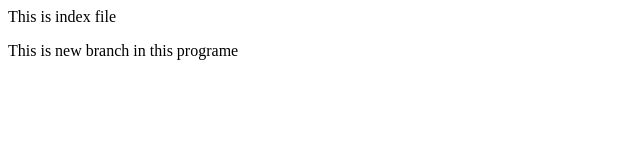
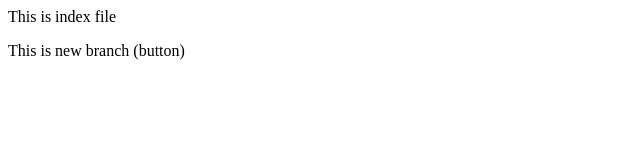
Before and after one commit to Yash-Rajput-tech/Localrepo, a plain HTML site: page index.html in a window 1280 px wide. Shown: the full height of the page, 0-640 px from the left. Drawn offline with Linux system fonts and the light colour scheme.

```diff
--- a/index.html
+++ b/index.html
@@ -1,2 +1,2 @@
 <p>This is index file</p>
-<p>This is new branch in this programe</p>
+<p>This is new branch (button)</p>
```
